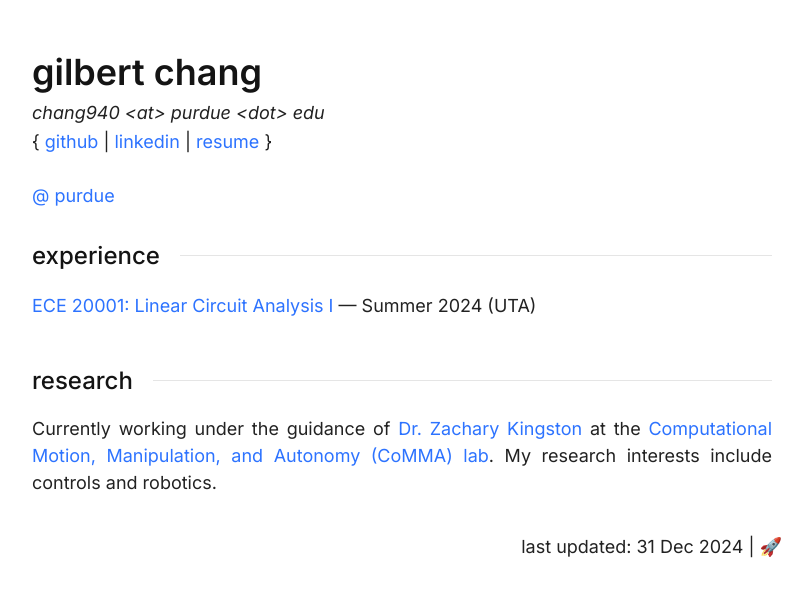
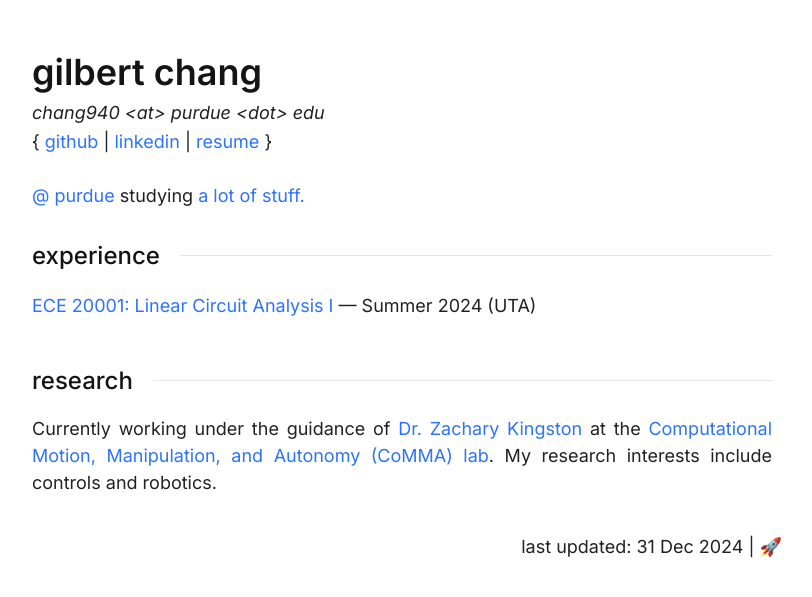
Before and after one commit to vindou/vindou, a Jekyll site: the page built from index.html, in a window 1280 px wide. Shown: the top 597 px of the page, without its empty margins (238-1050 px from the left). Built offline with Jekyll 4.4.1, drawn with Linux system fonts in a browser that asks for light colours.

Commit message:
Update index.html

```diff
--- a/index.html
+++ b/index.html
@@ -18,7 +18,7 @@ title: cha
 </div>
 <div class="text-container">
   <p>
-    <a href="https://www.purdue.edu/">@ purdue</a>
+    <a href="https://www.purdue.edu/">@ purdue</a> studying <a href="https://gilcha.com/education/">a lot of stuff.</a>
   </p>
 </div>
 <div class="section">
```
